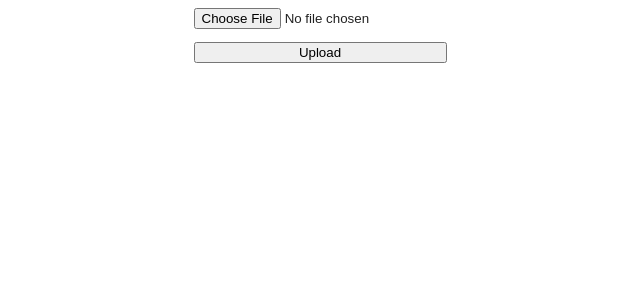
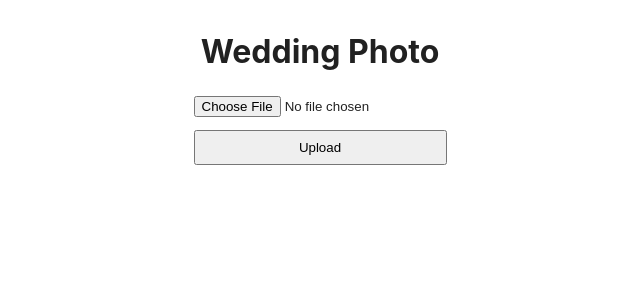
Before and after one commit to freddavin/uploadimg-front, a React (Vite) app: page / in a window 1280 px wide. Shown: the top 300 px of the page, without its empty margins (320-960 px from the left). Built offline with nearby package versions, Linux system fonts and the light colour scheme.

Commit message:
feat: add uploading msg

```diff
--- a/src/App.css
+++ b/src/App.css
@@ -1,6 +1,12 @@
 .App {
+  max-width: 300px;
   display: flex;
+  flex-direction: column;
   justify-content: center;
+  text-align: center;
+  align-items: center;
+  margin-left: auto;
+  margin-right: auto;
 }
 
 form {
@@ -10,11 +16,18 @@ form {
   text-align: center;
 }
 
-h3 {
+h1 {
   margin: 0;
   margin-top: 1em;
+  padding-bottom: 1em;
 }
 
 button {
   margin-top: 1em;
+  height: 35px;
+  margin-bottom: 2em;
 }
+
+span {
+  font-size: 14px;
+}
--- a/src/App.jsx
+++ b/src/App.jsx
@@ -6,16 +6,25 @@ const URL = 'https://uploadimg-back.onrender.com/upload';
 
 function App() {
   const [uploadImage, setUploadImage] = useState({ url: '' });
+  const [msg, setMsg] = useState('');
 
   const createImage = async (newImage) => {
-    axios.post(URL, newImage).then((res) => {
-      const { status } = res;
-      if (status === 201) {
-        alert('Obrigado! Imagem enviada com sucesso!');
-        return;
-      }
-      alert('Falha no envio');
-    });
+    axios
+      .post(URL, newImage)
+      .then((res) => {
+        const { status } = res;
+        if (status === 201) {
+          setMsg('Imagem enviada com sucesso!');
+          // alert('Obrigado! Imagem enviada com sucesso!');
+          return;
+        }
+        setMsg('Upload falhou!');
+        // alert('Falha no envio');
+      })
+      .catch(() => {
+        setMsg('Upload falhou!');
+        // alert('Falha no envio');
+      });
   };
 
   const handleSubmit = (e) => {
@@ -23,6 +32,7 @@ function App() {
       return;
     }
     e.preventDefault();
+    setMsg('Enviando... Aguarde um instante.');
     createImage(uploadImage, e);
   };
 
@@ -34,6 +44,7 @@ function App() {
 
   return (
     <div className="App">
+      <h1>Wedding Photo</h1>
       <form onSubmit={handleSubmit}>
         <input
           type="file"
@@ -44,6 +55,7 @@ function App() {
         />
         <button type="submit">Upload</button>
       </form>
+      {msg && <span>{msg}</span>}
     </div>
   );
 }
```
